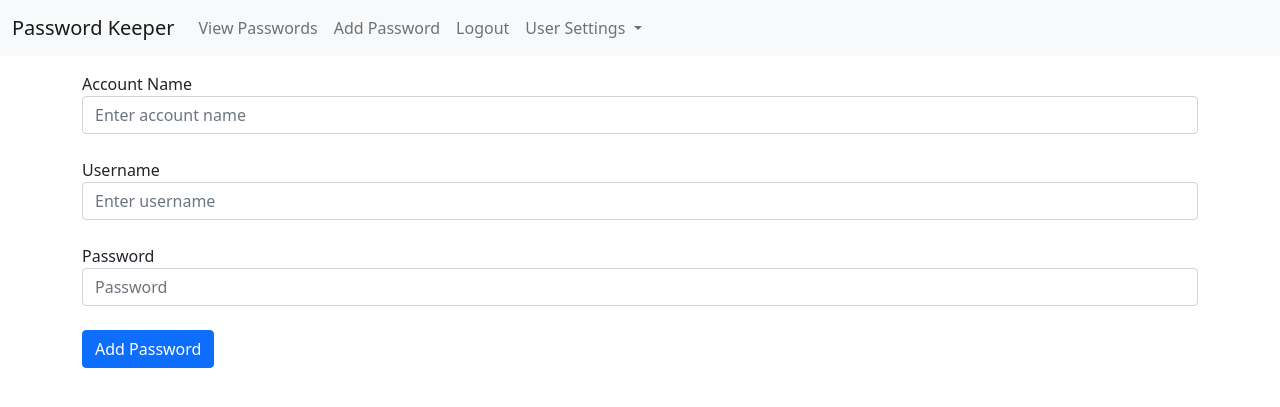
After one commit to x13xDread/password-keeper, a PHP site: page /pages/add_password.php in a window 1280 px wide. The commit adds this page. Shown: the top 407 px of the page. Run offline with PHP 8.4, Linux system fonts and the light colour scheme; the visitor is signed in with stand-in values (Sample User, id 1); a stand-in replaces the project's code that opens the database connection.

Commit message:
Add Password Form

```diff
--- a/layouts/_navbar.php
+++ b/layouts/_navbar.php
@@ -7,10 +7,10 @@
     <div class="collapse navbar-collapse" id="navbarSupportedContent">
       <ul class="navbar-nav me-auto mb-2 mb-lg-0">
         <li class="nav-item">
-          <a class="nav-link" aria-current="page" href="#">View Passwords</a>
+          <a class="nav-link" aria-current="page" href="../pages/main.php">View Passwords</a>
         </li>
         <li class="nav-item">
-          <a class="nav-link" href="#">Add Password</a>
+          <a class="nav-link" href="../pages/add_password.php">Add Password</a>
         </li>
         <li class="nav-item">
           <a class="nav-link" href="../scripts/logout_handler.php">Logout</a>
--- /dev/null
+++ b/pages/add_password.php
@@ -0,0 +1,27 @@
+<?php include "../layouts/_document_head.php"?>
+<?php include "../scripts/session_handler.php"?>
+<?php include "../layouts/_navbar.php" ?>
+
+<div class="container mt-3">
+    <!--add pasword form-->
+    <form action="../scripts/add_password.php" method="post">
+        <!--account name-->
+        <div class="form-group">
+            <label for="account_name">Account Name</label>
+            <input type="text" class="form-control" id="account_name" name="account_name" placeholder="Enter account name">
+        </div><br>
+        <!--username input-->
+        <div class="form-group">
+            <label for="username">Username</label>
+            <input type="text" class="form-control" id="username" name="username" placeholder="Enter username">
+        </div><br>
+        <!--password input-->
+        <div class="form-group">
+            <label for="password">Password</label>
+            <input type="password" class="form-control" id="password" name="password" placeholder="Password">
+        </div><br>
+        <!--submit button-->
+        <button type="submit" class="btn btn-primary">Add Password</button>
+    </form>
+
+</div>
```
